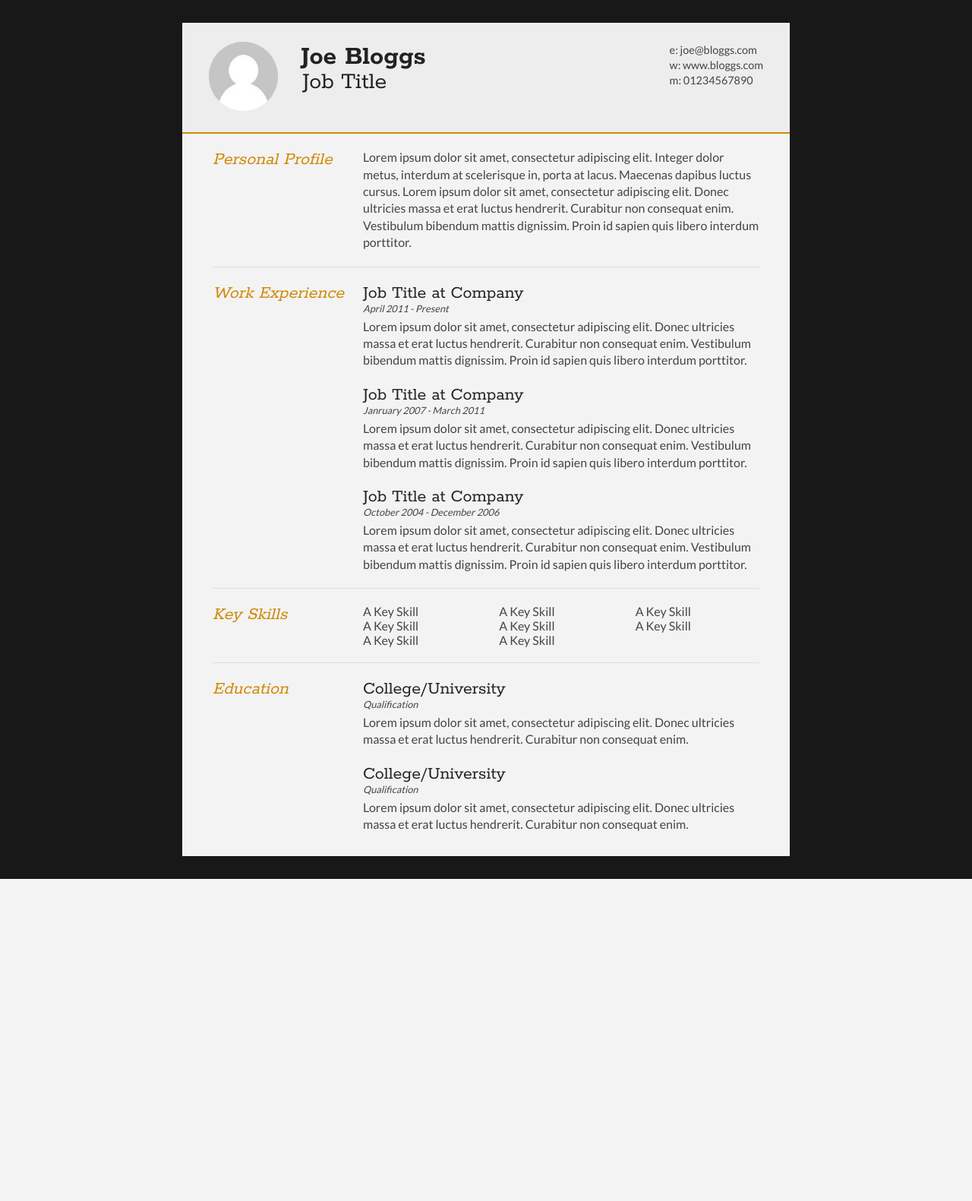
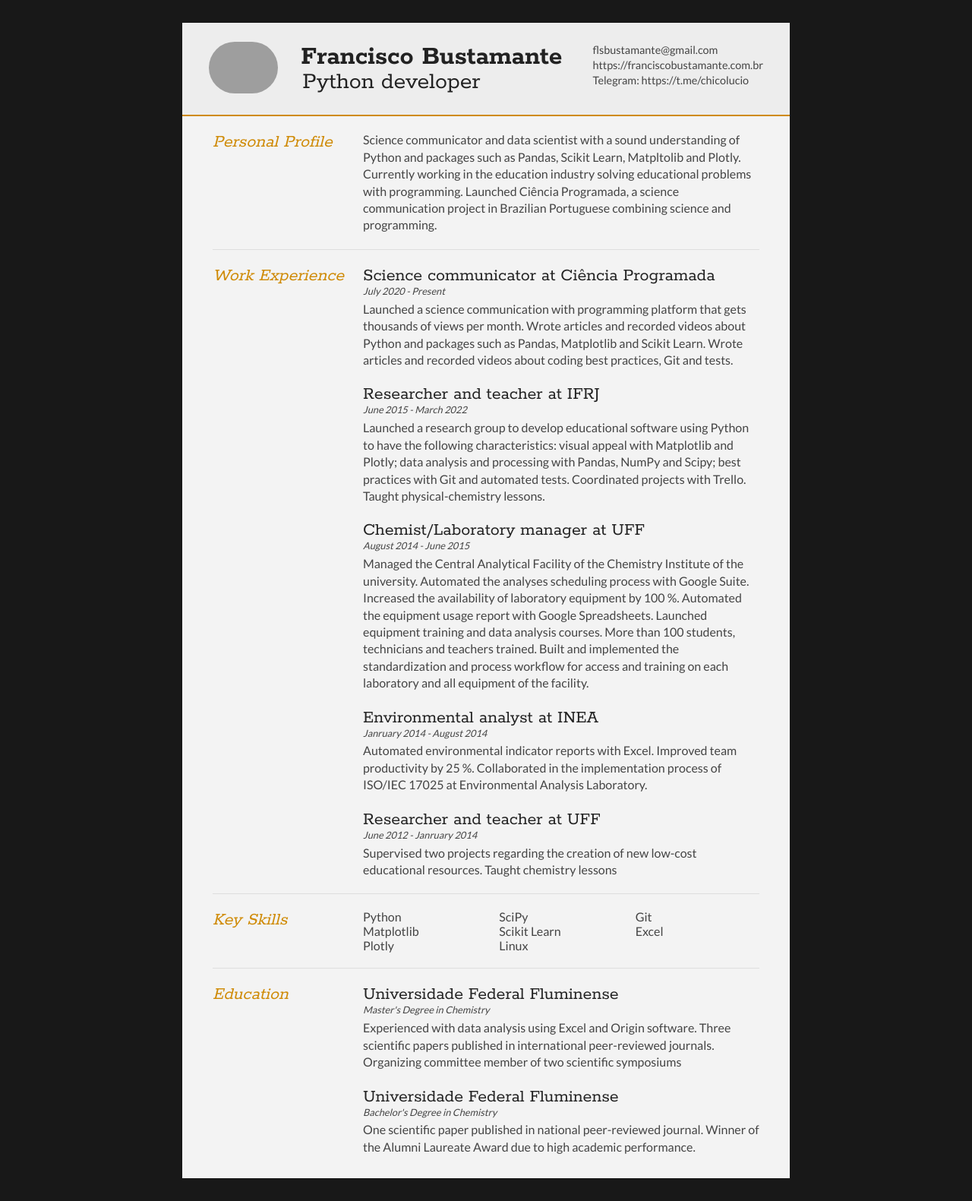
Before and after one commit to chicolucio/django-resume, a Django app: page / in a window 1280 px wide. Shown: the whole page at 76% size. Before the commit the page ends 1157 px from the top, so only its background shows below. Run offline with Django 4.2, Linux system fonts and the light colour scheme; grey boxes are pictures that could not be loaded.

Commit message:
Personal data in home

```diff
--- a/djangoresume/core/templates/core/home.html
+++ b/djangoresume/core/templates/core/home.html
@@ -3,10 +3,10 @@
 <!DOCTYPE html>
 <html>
 <head>
-<title>Joe Bloggs - Curriculum Vitae</title>
+<title>Francisco Bustamante - Curriculum Vitae</title>
 
 <meta name="viewport" content="width=device-width"/>
-<meta name="description" content="The Curriculum Vitae of Joe Bloggs."/>
+<meta name="description" content="The Curriculum Vitae of Francisco Bustamante."/>
 <meta charset="UTF-8">
 
 <link type="text/css" rel="stylesheet" href="{% static 'core/css/style.css'%}">
@@ -20,19 +20,19 @@
 <div id="cv" class="instaFade">
 	<div class="mainDetails">
 		<div id="headshot" class="quickFade">
-			<img src="{% static 'core/images/headshot.jpg' %}" alt="Alan Smith" />
+			<img src="https://avatars.githubusercontent.com/u/23560423?v=4" alt="GitHub profile picture" />
 		</div>
 
 		<div id="name">
-			<h1 class="quickFade delayTwo">Joe Bloggs</h1>
-			<h2 class="quickFade delayThree">Job Title</h2>
+			<h1 class="quickFade delayTwo">Francisco Bustamante</h1>
+			<h2 class="quickFade delayThree">Python developer</h2>
 		</div>
 
 		<div id="contactDetails" class="quickFade delayFour">
 			<ul>
-				<li>e: <a href="mailto:joe@bloggs.com" target="_blank">joe@bloggs.com</a></li>
-				<li>w: <a href="http://www.bloggs.com">www.bloggs.com</a></li>
-				<li>m: 01234567890</li>
+				<li><a href="mailto:flsbustamante@gmail.com" target="_blank">flsbustamante@gmail.com</a></li>
+				<li><a href="https://franciscobustamante.com.br">https://franciscobustamante.com.br</a></li>
+				<li><a href="https://t.me/chicolucio">Telegram: https://t.me/chicolucio</a></li>
 			</ul>
 		</div>
 		<div class="clear"></div>
@@ -46,7 +46,13 @@
 				</div>
 
 				<div class="sectionContent">
-					<p>Lorem ipsum dolor sit amet, consectetur adipiscing elit. Integer dolor metus, interdum at scelerisque in, porta at lacus. Maecenas dapibus luctus cursus. Lorem ipsum dolor sit amet, consectetur adipiscing elit. Donec ultricies massa et erat luctus hendrerit. Curabitur non consequat enim. Vestibulum bibendum mattis dignissim. Proin id sapien quis libero interdum porttitor.</p>
+					<p>Science communicator and data scientist with a sound
+					understanding of Python and packages such as Pandas, Scikit
+					Learn, Matpltolib and Plotly. Currently working in the
+					education industry solving educational problems with
+					programming. Launched Ciência Programada, a science
+					communication project in Brazilian Portuguese combining
+					science and programming.</p>
 				</div>
 			</article>
 			<div class="clear"></div>
@@ -60,22 +66,56 @@
 
 			<div class="sectionContent">
 				<article>
-					<h2>Job Title at Company</h2>
-					<p class="subDetails">April 2011 - Present</p>
-					<p>Lorem ipsum dolor sit amet, consectetur adipiscing elit. Donec ultricies massa et erat luctus hendrerit. Curabitur non consequat enim. Vestibulum bibendum mattis dignissim. Proin id sapien quis libero interdum porttitor.</p>
+					<h2>Science communicator at Ciência Programada</h2>
+					<p class="subDetails">July 2020 - Present</p>
+					<p>Launched a science communication with programming platform
+                       that gets thousands of views per month. Wrote articles and
+                       recorded videos about Python and packages such as Pandas,
+                       Matplotlib and Scikit Learn. Wrote articles and recorded
+                       videos about coding best practices, Git and tests.</p>
 				</article>
 
 				<article>
-					<h2>Job Title at Company</h2>
-					<p class="subDetails">Janruary 2007 - March 2011</p>
-					<p>Lorem ipsum dolor sit amet, consectetur adipiscing elit. Donec ultricies massa et erat luctus hendrerit. Curabitur non consequat enim. Vestibulum bibendum mattis dignissim. Proin id sapien quis libero interdum porttitor.</p>
+					<h2>Researcher and teacher at IFRJ</h2>
+					<p class="subDetails">June 2015 - March 2022</p>
+					<p>Launched a research group to develop educational software
+					using Python to have the following characteristics: visual
+					appeal with Matplotlib and Plotly; data analysis and
+					processing with Pandas, NumPy and Scipy; best practices with
+					Git and automated tests.  Coordinated projects with Trello.
+					Taught physical-chemistry lessons.</p>
 				</article>
 
 				<article>
-					<h2>Job Title at Company</h2>
-					<p class="subDetails">October 2004 - December 2006</p>
-					<p>Lorem ipsum dolor sit amet, consectetur adipiscing elit. Donec ultricies massa et erat luctus hendrerit. Curabitur non consequat enim. Vestibulum bibendum mattis dignissim. Proin id sapien quis libero interdum porttitor.</p>
+					<h2>Chemist/Laboratory manager at UFF</h2>
+					<p class="subDetails">August 2014 - June 2015</p>
+					<p>Managed the Central Analytical Facility of the Chemistry
+					Institute of the university. Automated the analyses
+					scheduling process with Google Suite. Increased the
+					availability of laboratory equipment by 100 %. Automated the
+					equipment usage report with Google Spreadsheets. Launched
+					equipment training and data analysis courses. More than 100
+					students, technicians and teachers trained.  Built and
+					implemented the standardization and process workflow for
+					access and training on each laboratory and all equipment of
+					the facility.</p>
 				</article>
+
+                <article>
+                    <h2>Environmental analyst at INEA</h2>
+					<p class="subDetails">Janruary 2014 - August 2014</p>
+                    <p>Automated environmental indicator reports with Excel.
+                    Improved team productivity by 25 %.  Collaborated in the
+                    implementation process of ISO/IEC 17025 at Environmental
+                    Analysis Laboratory. </p>
+                </article>
+
+                <article>
+                    <h2>Researcher and teacher at UFF</h2>
+					<p class="subDetails">June 2012 - Janruary 2014</p>
+                    <p>Supervised two projects regarding the creation of new
+                    low-cost educational resources. Taught chemistry lessons</p>
+                </article>
 			</div>
 			<div class="clear"></div>
 		</section>
@@ -88,14 +128,14 @@
 
 			<div class="sectionContent">
 				<ul class="keySkills">
-					<li>A Key Skill</li>
-					<li>A Key Skill</li>
-					<li>A Key Skill</li>
-					<li>A Key Skill</li>
-					<li>A Key Skill</li>
-					<li>A Key Skill</li>
-					<li>A Key Skill</li>
-					<li>A Key Skill</li>
+					<li>Python</li>
+					<li>Matplotlib</li>
+					<li>Plotly</li>
+					<li>SciPy</li>
+					<li>Scikit Learn</li>
+					<li>Linux</li>
+					<li>Git</li>
+					<li>Excel</li>
 				</ul>
 			</div>
 			<div class="clear"></div>
@@ -109,20 +149,24 @@
 
 			<div class="sectionContent">
 				<article>
-					<h2>College/University</h2>
-					<p class="subDetails">Qualification</p>
-					<p>Lorem ipsum dolor sit amet, consectetur adipiscing elit. Donec ultricies massa et erat luctus hendrerit. Curabitur non consequat enim.</p>
+					<h2>Universidade Federal Fluminense</h2>
+					<p class="subDetails">Master's Degree in Chemistry</p>
+					<p>Experienced with data analysis using Excel and Origin
+					software.  Three scientific papers published in
+					international peer-reviewed journals. Organizing committee
+					member of two scientific symposiums </p>
 				</article>
 
 				<article>
-					<h2>College/University</h2>
-					<p class="subDetails">Qualification</p>
-					<p>Lorem ipsum dolor sit amet, consectetur adipiscing elit. Donec ultricies massa et erat luctus hendrerit. Curabitur non consequat enim.</p>
+					<h2>Universidade Federal Fluminense</h2>
+					<p class="subDetails">Bachelor's Degree in Chemistry</p>
+					<p>One scientific paper published in national peer-reviewed
+					journal. Winner of the Alumni Laureate Award due to high
+					academic performance.  </p>
 				</article>
 			</div>
 			<div class="clear"></div>
 		</section>
-
 	</div>
 </div>
 </body>
```
